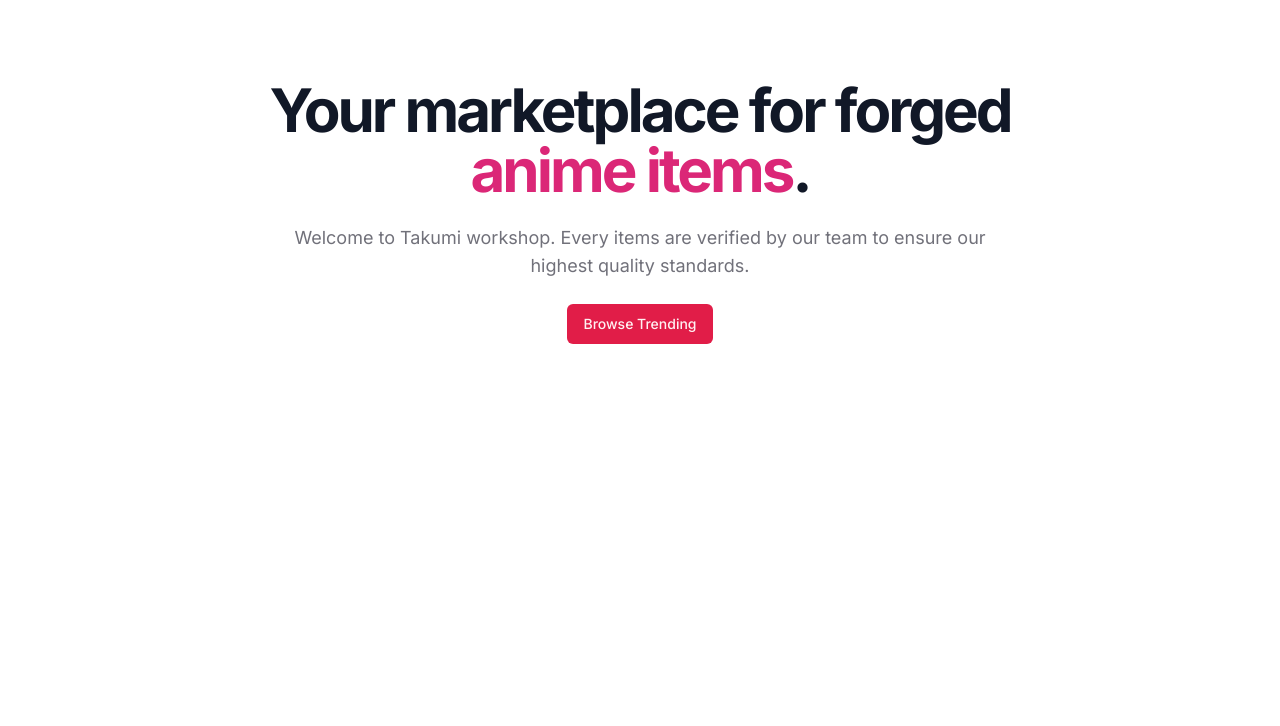
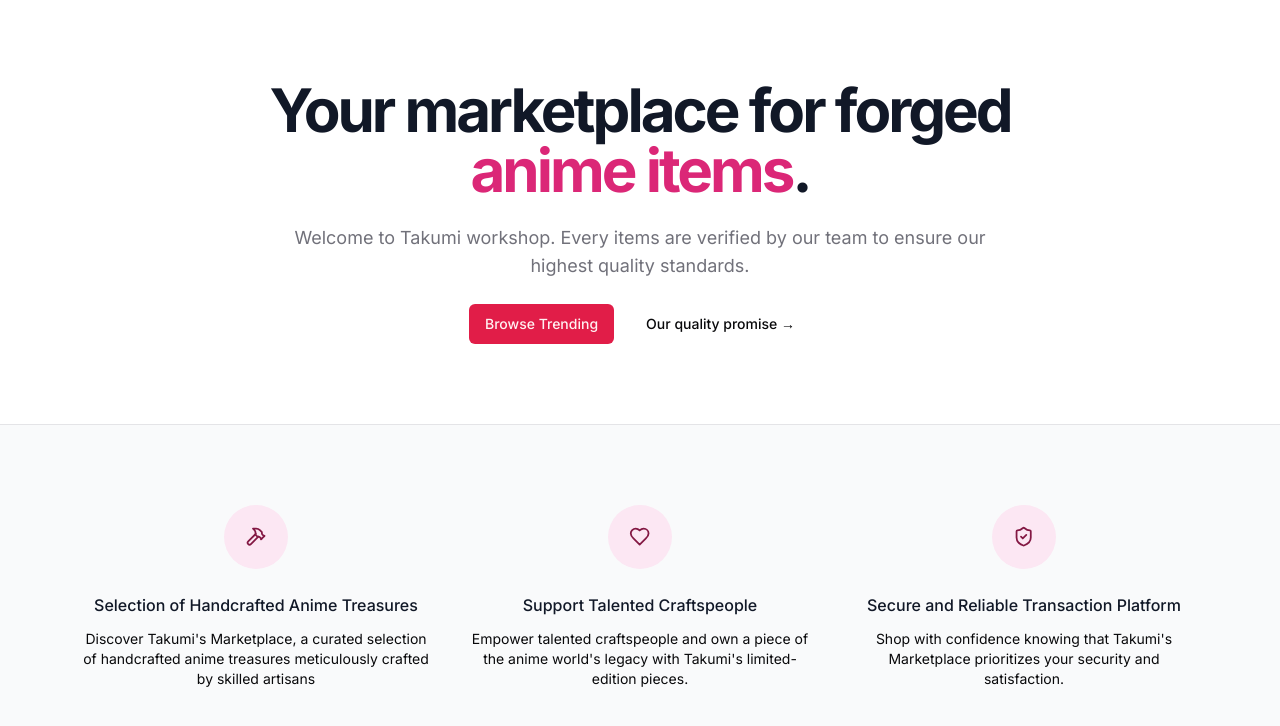
Before and after one commit to PrAndrian/takumiworkshop, a Next.js app: page / in a window 1280 px wide. Shown: the top 726 px of the page. Built offline with nearby package versions, Linux system fonts and the light colour scheme.

Commit message:
perks added landing page

```diff
--- a/src/app/page.tsx
+++ b/src/app/page.tsx
@@ -1,9 +1,29 @@
 import MaxWidthWrapper from "@/components/MaxWidthWrapper";
-import { buttonVariants } from "@/components/ui/button";
+import { Button, buttonVariants } from "@/components/ui/button";
+import { Hammer, Heart, ShieldCheck } from "lucide-react";
 import Link from "next/link";
+
+const perks=[
+  {
+    name: "Selection of Handcrafted Anime Treasures",
+    Icon: Hammer,
+    description : "Discover Takumi's Marketplace, a curated selection of handcrafted anime treasures meticulously crafted by skilled artisans"
+  },
+  {
+    name: "Support Talented Craftspeople",
+    Icon: Heart,
+    description : "Empower talented craftspeople and own a piece of the anime world's legacy with Takumi's limited-edition pieces."
+  },
+  {
+    name: "Secure and Reliable Transaction Platform",
+    Icon: ShieldCheck,
+    description : "Shop with confidence knowing that Takumi's Marketplace prioritizes your security and satisfaction. "
+  },
+]
 
 export default function Home() {
   return (
+    <>
       <MaxWidthWrapper>
         <div className="py-20 mx-auto text-center flex flex-col items-center max-w-3xl">
           <h1 className="text-4xl font-bold tracking-tighter text-gray-900 sm:text-6xl">
@@ -22,8 +42,39 @@
             <Link href="/products" className={buttonVariants()}>
               Browse Trending
             </Link>
+            <Button variant="ghost">
+              Our quality promise &rarr;
+            </Button>
           </div>
         </div>
+
+        {/*TO DO LIST PRODUCTS*/}
       </MaxWidthWrapper>
+
+      <section className="border-t border-gay-200 bg-gray-50">
+        <MaxWidthWrapper className="py-20">
+          <div className="grid grid-cols-1 gap-y-12 sm:grid-cols-2 sm:gap-x-6 lg:grid-cols-3 lg:gap-x-8 lg:gap-y-0">
+            {perks.map((perk)=> (
+              <div key={perk.name} className="text-center md:items-start md:text-left lg:text-center">
+                <div className="md:flex-shrink-0 flex justify-center">
+                  <div className="h-16 w-16 flex items-center justify-center rounded-full bg-pink-100 text-pink-900">
+                    {<perk.Icon className="w-1/3 h-1/3"/>}
+                  </div>
+                </div>
+
+                <div className="mt-6 md:mt-0 lg:mt-6 md:ml-4 lg:ml-0 ">
+                  <h3 className="text-base font-medium text-gray-900">
+                    {perk.name}
+                  </h3>
+                  <p className="mt-3 text-sm text-muted-forground">
+                    {perk.description}
+                  </p>
+                </div>
+              </div>
+            ))}
+          </div>
+        </MaxWidthWrapper>
+      </section>
+    </>
   );
 }
```
Lines whose indentation alone changed are shown as unchanged.
